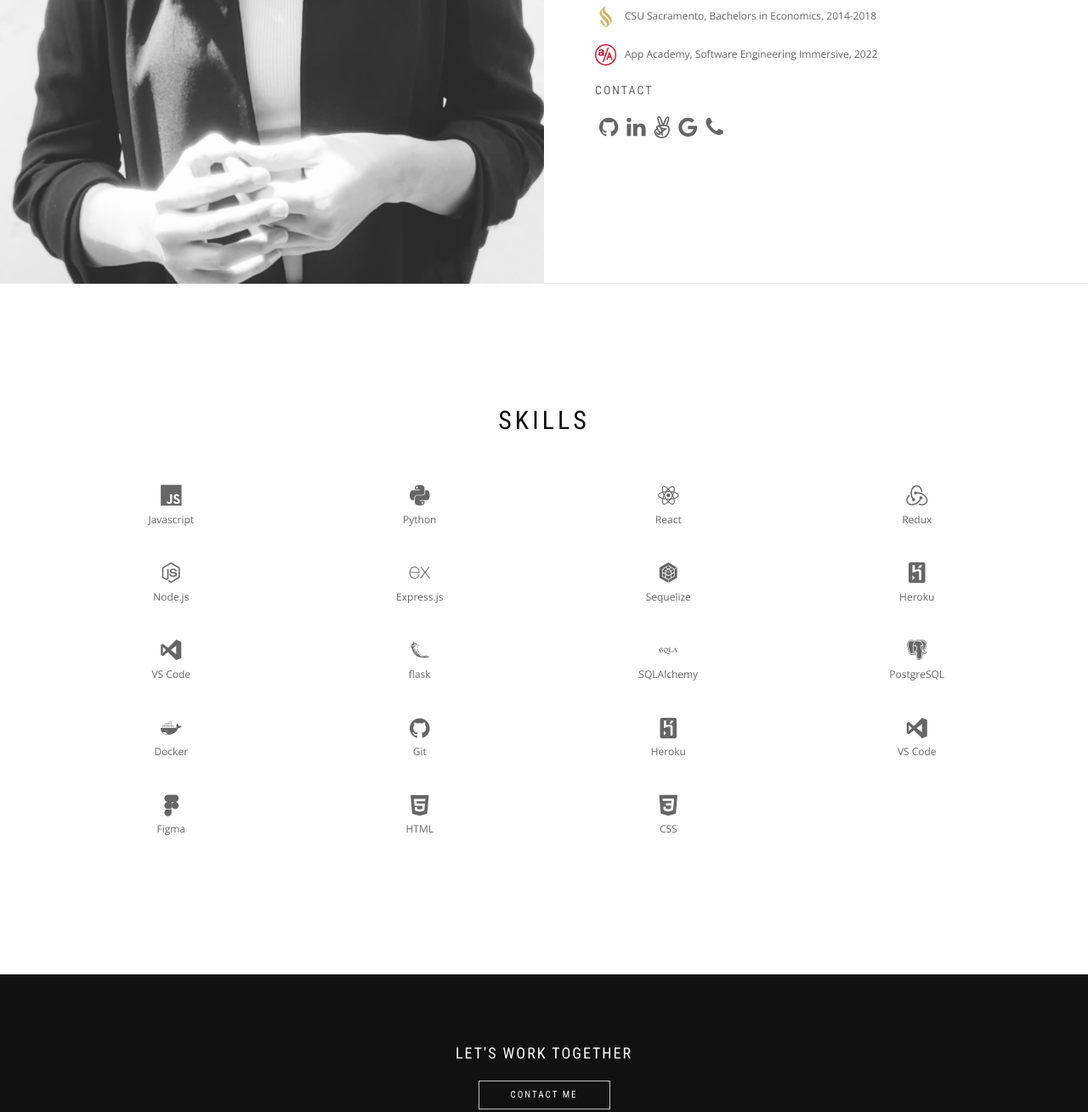
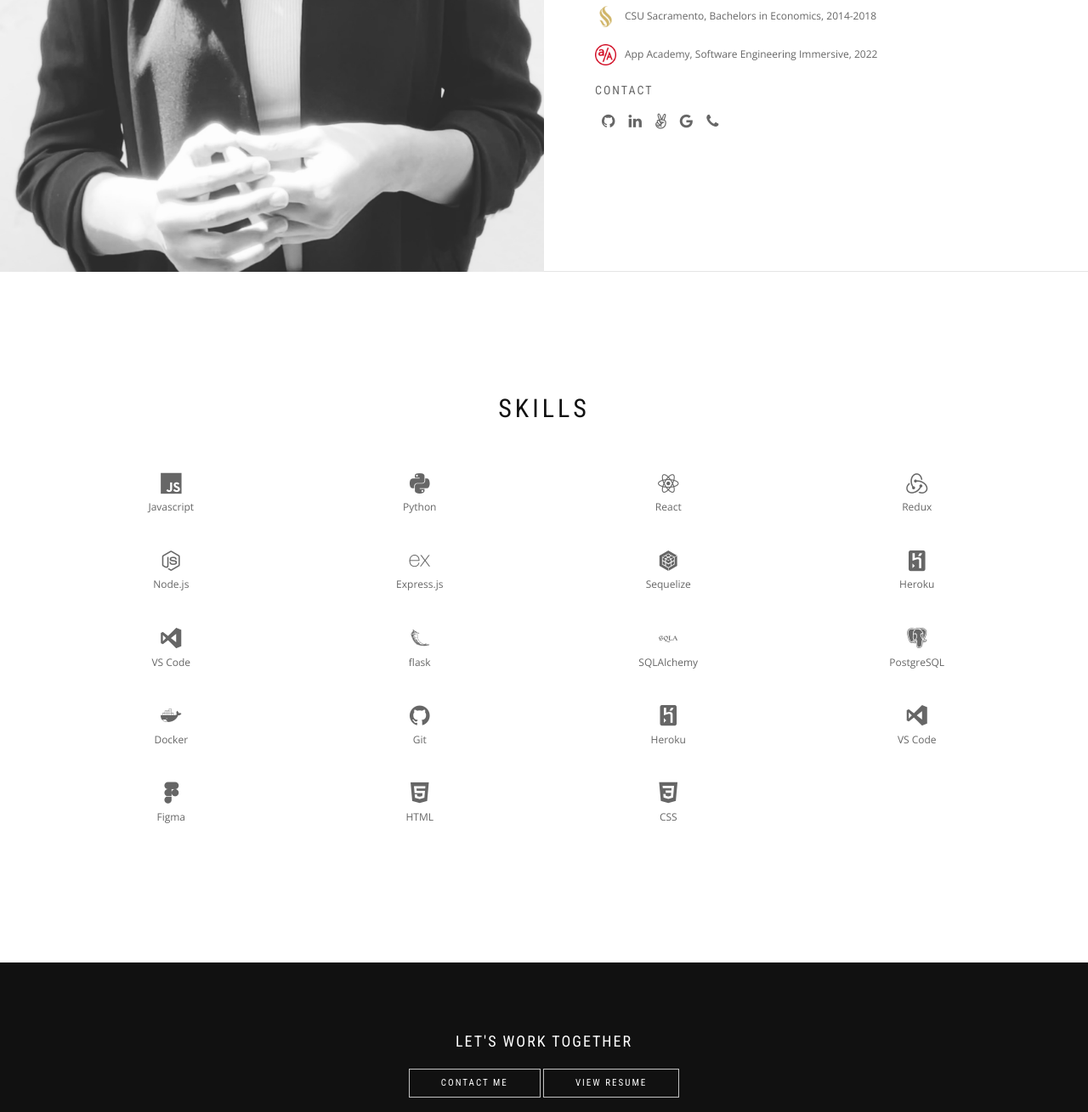
Before and after one commit to celestewinterton/celestewinterton.github.io, a plain HTML site: page index.html in a window 1280 px wide. Shown: the part 1527-2836 px from the top of the page at 85% size. Drawn offline with nearby package versions, Linux system fonts and the light colour scheme; files that its build step writes are made by us from their sources; a web font is replaced by a local one.

Commit message:
fixed social icons and added another resume link

```diff
--- a/assets/css/style.css
+++ b/assets/css/style.css
@@ -24,9 +24,10 @@ img {
 }
 
 .connect-icon {
-  font-size: 26px;
-  padding: 0px 5px;
-}
+  font-size: 18px;
+  padding: 0px 8px;
+}
+
 
 .home-connect-icons > .connect-icon {
   /* color: rgba(255, 255, 255, 0.80); */
--- a/index.html
+++ b/index.html
@@ -267,8 +267,8 @@
           <div class="container">
             <div class="row">
               <div class="col-sm-6 col-sm-offset-3 text-center">
-                <h4 class="font-alt mb-20">Let's work together</h4><a class="btn btn-border-w" target="_blank" href="mailto:celestewinterton@gmail.com">Contact Me</a>
-
+                <h4 class="font-alt mb-20">Let's work together</h4><a class="btn btn-border-w" href="#contact">Contact Me</a>
+                <a class="btn btn-border-w" href="./assets/resume.pdf" target="_blank">View Resume</a>
                 <!-- <a href="https://github.com/celestewinterton" target="_blank" class="connect-icon"><i class="fa fa-github"></i></a>
                 <a href="https://www.linkedin.com/in/celestewinterton/" target="_blank" class="connect-icon"><i class="fa fa-linkedin"></i></a>
                 <a href="https://angel.co/u/celeste-winterton" target="_blank" class="connect-icon"><i class="fa fa-angellist"></i></a> -->
```
